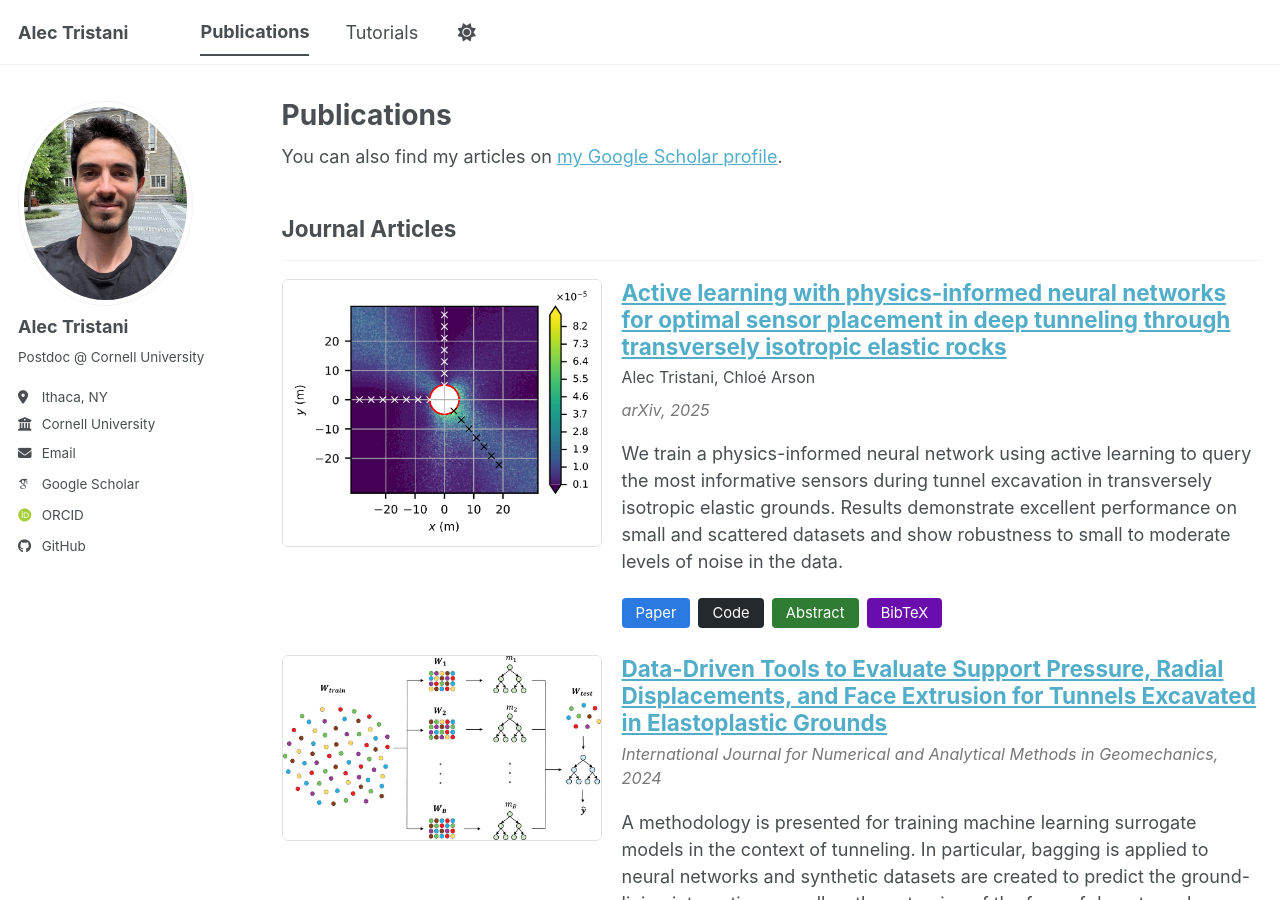
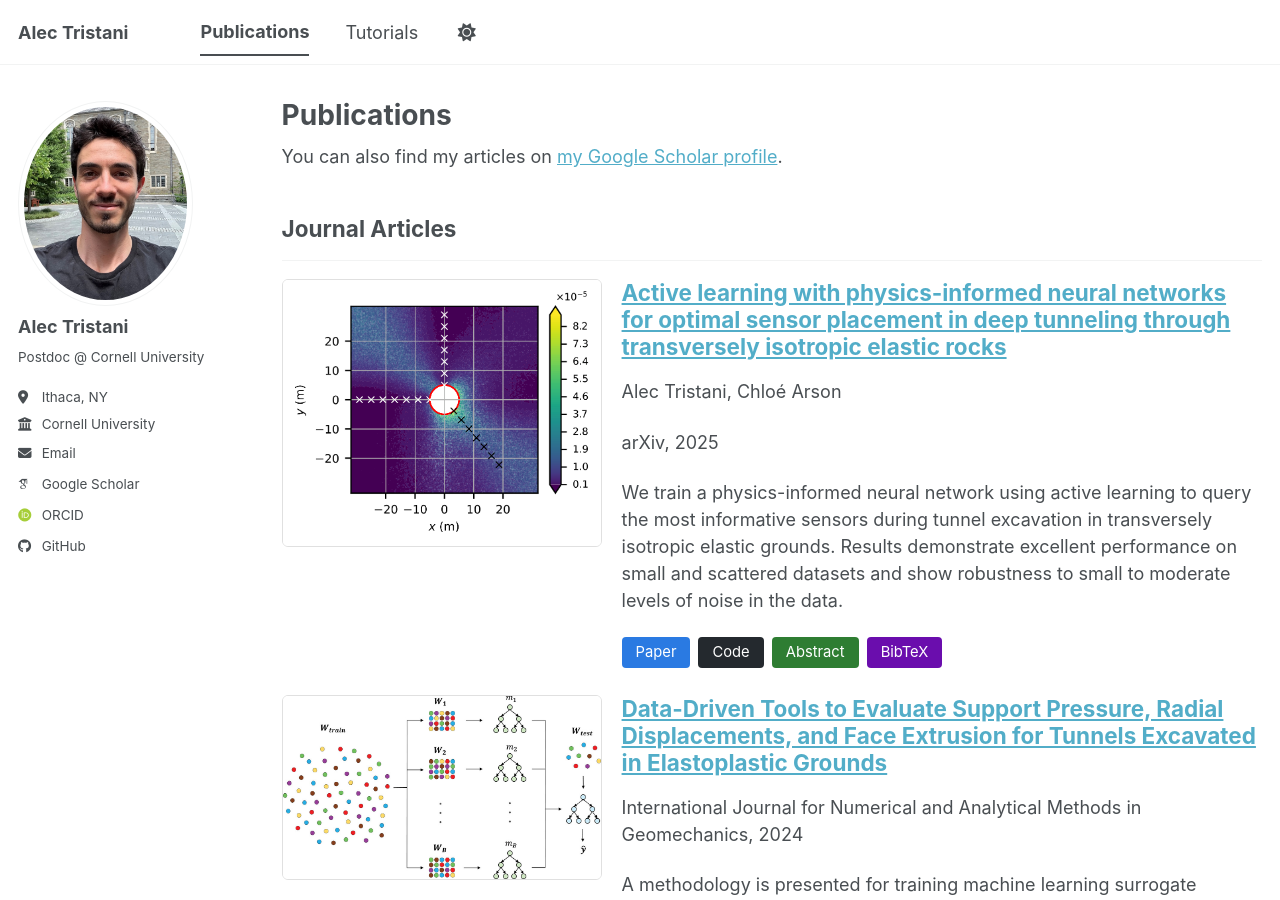
Before and after one commit to Alec-YT/Alec-YT.github.io, a Jekyll site: the page built from _pages/publications.html, in a window 1280 px wide and 900 px high. Built offline with Jekyll 4.4.1, drawn with Linux system fonts in a browser that asks for light colours; some web fonts are replaced; a script bundle is joined from its source files by our own code; library files that are not in the unit come from our copies.

Commit message:
Update archive-single.html

```diff
--- a/_includes/archive-single.html
+++ b/_includes/archive-single.html
@@ -54,8 +54,7 @@
 
         <!-- Authors -->
         {% if post.authors %}
-          <p style="margin: 4px 0 8px; font-size: 0.88em;">
-            <!-- <strong>Authors:</strong> -->
+          <p class="publication-authors">
             {% for author in post.authors %}
               {{ author.name }}{% if forloop.last == false %}, {% endif %}
             {% endfor %}
@@ -63,8 +62,8 @@
         {% endif %}
 
         <!-- Venue & date -->
-        <p style="margin: 4px 0 8px; font-style: italic; color: #777; font-size: 0.9em;">
-          {{ post.venue }}, {{ post.date | default: "1900-01-01" | date: "%Y" }}
+        <p class="publication-venue">
+          {{ post.venue }}, {{ post.date | date: "%Y" }}
         </p>
 
         <!-- Excerpt -->
```
